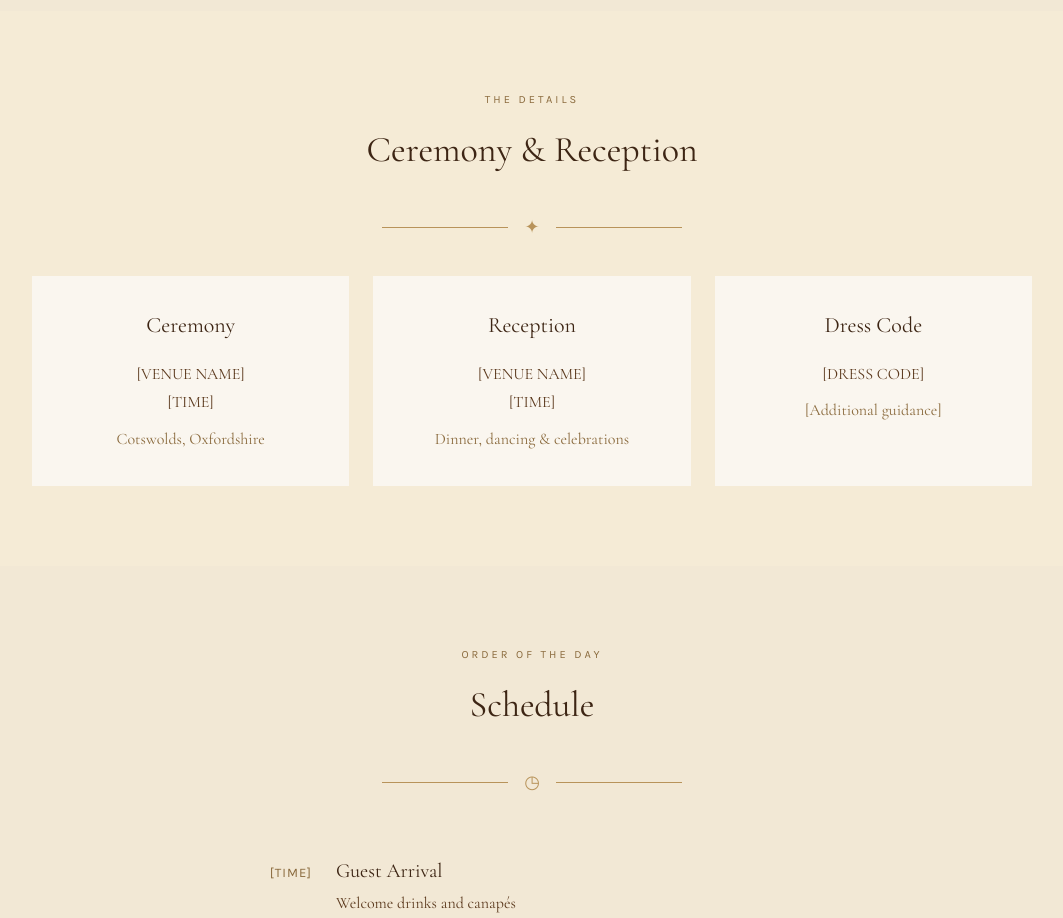
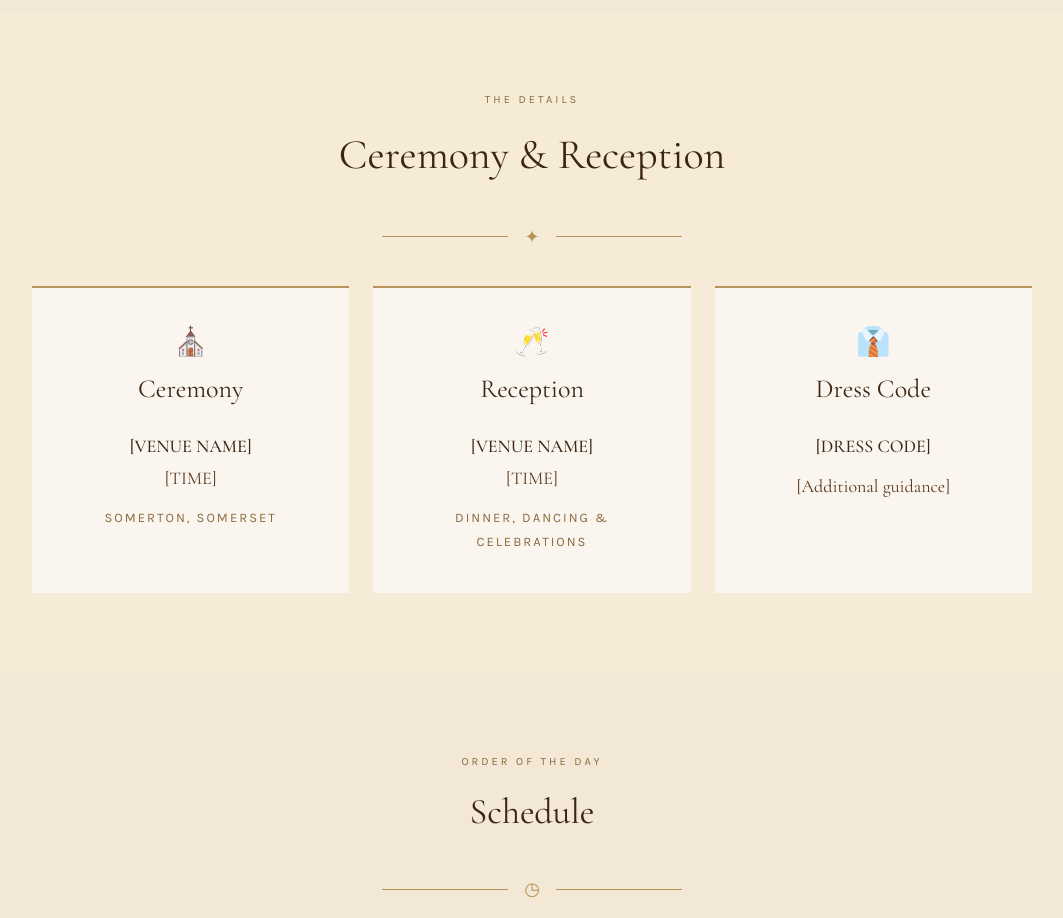
Before and after one commit to tdr24008/Wedding-website, a Next.js app: page / in a window 1280 px wide. Shown: the part 1540-2458 px from the top of the page, without its empty margins (108-1171 px from the left). Built offline with nearby package versions, Linux system fonts and the light colour scheme.

Commit message:
feat: build Details section
Add tan top border accent and icon to each card.
Venue names use heavier weight for emphasis.
Location labels use small caps style for consistency.

Co-Authored-By: Claude Opus 4.6 <noreply@anthropic.com>

```diff
--- a/components/Details.tsx
+++ b/components/Details.tsx
@@ -3,33 +3,44 @@ import Divider from "@/components/ui/Divider";
 
 interface DetailCardProps {
   title: string;
+  icon: string;
   children: React.ReactNode;
 }
 
-function DetailCard({ title, children }: DetailCardProps) {
+function DetailCard({ title, icon, children }: DetailCardProps) {
   return (
     <div
       style={{
         backgroundColor: "#FAF6EF",
-        padding: 32,
+        padding: "40px 32px",
         flex: 1,
         minWidth: 260,
         textAlign: "center",
+        borderTop: "2px solid #B8935A",
       }}
     >
+      <p
+        style={{
+          fontSize: 28,
+          marginBottom: 12,
+          lineHeight: 1,
+        }}
+      >
+        {icon}
+      </p>
       <h3
         style={{
-          fontSize: 22,
+          fontSize: 26,
           fontWeight: 400,
           color: "#3D2514",
-          marginBottom: 16,
+          marginBottom: 20,
         }}
       >
         {title}
       </h3>
       <div
         style={{
-          fontSize: 16,
+          fontSize: 18,
           lineHeight: 1.8,
           color: "#5C3A1E",
         }}
@@ -54,7 +65,7 @@ export default function Details() {
           <SectionLabel text="The Details" />
           <h2
             style={{
-              fontSize: 36,
+              fontSize: 42,
               fontWeight: 400,
               color: "#3D2514",
               marginBottom: 16,
@@ -72,27 +83,43 @@ export default function Details() {
             flexWrap: "wrap",
           }}
         >
-          <DetailCard title="Ceremony">
-            <p>[VENUE NAME]</p>
+          <DetailCard title="Ceremony" icon="⛪">
+            <p style={{ fontWeight: 500, color: "#3D2514" }}>[VENUE NAME]</p>
             <p>[TIME]</p>
-            <p style={{ marginTop: 8, color: "#8A6A3D" }}>
-              Cotswolds, Oxfordshire
+            <p
+              style={{
+                marginTop: 12,
+                fontFamily: "var(--font-karla), sans-serif",
+                fontSize: 13,
+                letterSpacing: 2,
+                textTransform: "uppercase",
+                color: "#8A6A3D",
+              }}
+            >
+              Somerton, Somerset
             </p>
           </DetailCard>
 
-          <DetailCard title="Reception">
-            <p>[VENUE NAME]</p>
+          <DetailCard title="Reception" icon="🥂">
+            <p style={{ fontWeight: 500, color: "#3D2514" }}>[VENUE NAME]</p>
             <p>[TIME]</p>
-            <p style={{ marginTop: 8, color: "#8A6A3D" }}>
+            <p
+              style={{
+                marginTop: 12,
+                fontFamily: "var(--font-karla), sans-serif",
+                fontSize: 13,
+                letterSpacing: 2,
+                textTransform: "uppercase",
+                color: "#8A6A3D",
+              }}
+            >
               Dinner, dancing &amp; celebrations
             </p>
           </DetailCard>
 
-          <DetailCard title="Dress Code">
-            <p>[DRESS CODE]</p>
-            <p style={{ marginTop: 8, color: "#8A6A3D" }}>
-              [Additional guidance]
-            </p>
+          <DetailCard title="Dress Code" icon="👔">
+            <p style={{ fontWeight: 500, color: "#3D2514" }}>[DRESS CODE]</p>
+            <p style={{ marginTop: 8 }}>[Additional guidance]</p>
           </DetailCard>
         </div>
       </div>
```
